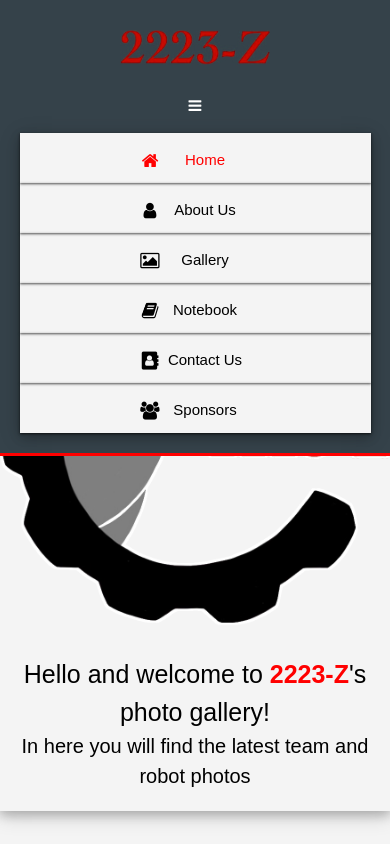
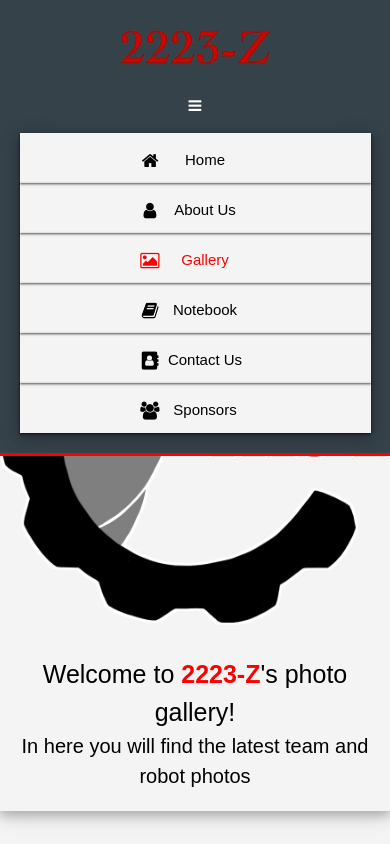
Before and after one commit to M4rqu1705/2223Z, a plain HTML site: page gallery.html in a window 390 px wide. Both pictures are taken after a click on the element 195 px from the left and 109 px from the top of the page. Shown: the top 844 px of the page. Drawn offline with Linux system fonts and the light colour scheme.

Commit message:
Fixed a problem in the gallery (mobile version again) 	Welcome message was too long, so I shortened the message

```diff
--- a/gallery.html
+++ b/gallery.html
@@ -44,9 +44,9 @@
 					<div id="navDropdown" class="w3-dropdown-content w3-bar-block w3-center w3-animate-opacity w3-top" style="right:0;">
 						<div id="makePageOpaque"></div>
 						<div id="navDropdownContent" class="w3-card-4 w3-white-bg" style="right:0;">
-							<a href="index.html" class="navBarItem"><li id="navLiItem" class="w3-bar-item w3-dropdown-click w3-red-text"><div id="cardFront" class="fa fa-home w3-large"></div><div id="cardBack">Home</div></li></a>
+							<a href="index.html" class="navBarItem"><li id="navLiItem" class="w3-bar-item w3-dropdown-click w3-black-text"><div id="cardFront" class="fa fa-home w3-large"></div><div id="cardBack">Home</div></li></a>
 							<a href="aboutUs.html" class="navBarItem"><li id="navLiItem" class="w3-bar-item w3-dropdown-click w3-black-text"><div id="cardFront" class="fa fa-user w3-large"></div><div id="cardBack">About Us</div></li></a>
-							<a href="gallery.html" class="navBarItem"><li id="navLiItem" class="w3-bar-item w3-dropdown-click w3-black-text"><div id="cardFront" class="fa fa-image w3-large"></div><div id="cardBack">Gallery</div></li></a>
+							<a href="gallery.html" class="navBarItem"><li id="navLiItem" class="w3-bar-item w3-dropdown-click w3-red-text"><div id="cardFront" class="fa fa-image w3-large"></div><div id="cardBack">Gallery</div></li></a>
 							<a href="engineeringNotebook.html" class="navBarItem"><li id="navLiItem" class="w3-bar-item w3-dropdown-click w3-black-text"><div id="cardFront" class="fa fa-book w3-large"></div><div id="cardBack">Notebook</div></li></a>
 							<a href="contactUs.html" class="navBarItem"><li id="navLiItem" class="w3-bar-item w3-dropdown-click w3-black-text"><div id="cardFront" class="fa fa-address-book w3-large"></div><div id="cardBack">Contact Us</div></li></a>
 							<a href="sponsors.html" class="navBarItem"><li id="navLiItem" class="w3-bar-item w3-dropdown-click w3-black-text"><div id="cardFront" class="fa fa-group w3-large"></div><div id="cardBack">Sponsors</div></li></a>
@@ -70,7 +70,7 @@
 
 			<!--================================================== Welcome Message ==================================================-->
 			<div id="galleryWelcome">
-				<p><span id="welcomeMessage">Hello and welcome to <span class="highlight">2223-Z</span>'s photo gallery!</span> <br>In here you will find the latest team and robot photos</p>
+				<p><span id="welcomeMessage">Welcome to <span class="highlight">2223-Z</span>'s photo gallery!</span> <br>In here you will find the latest team and robot photos</p>
 			</div>
 		</section>
 
```
